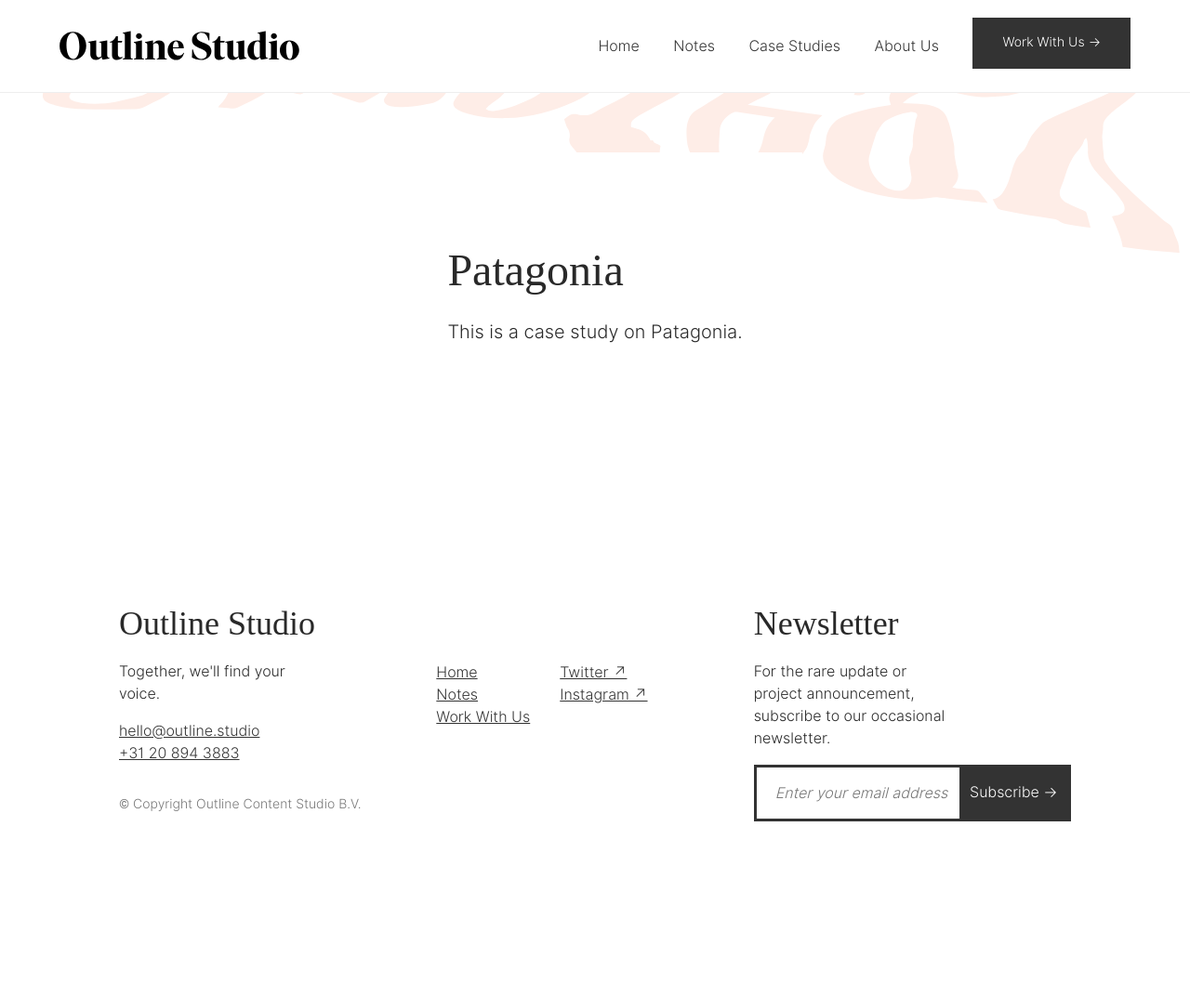
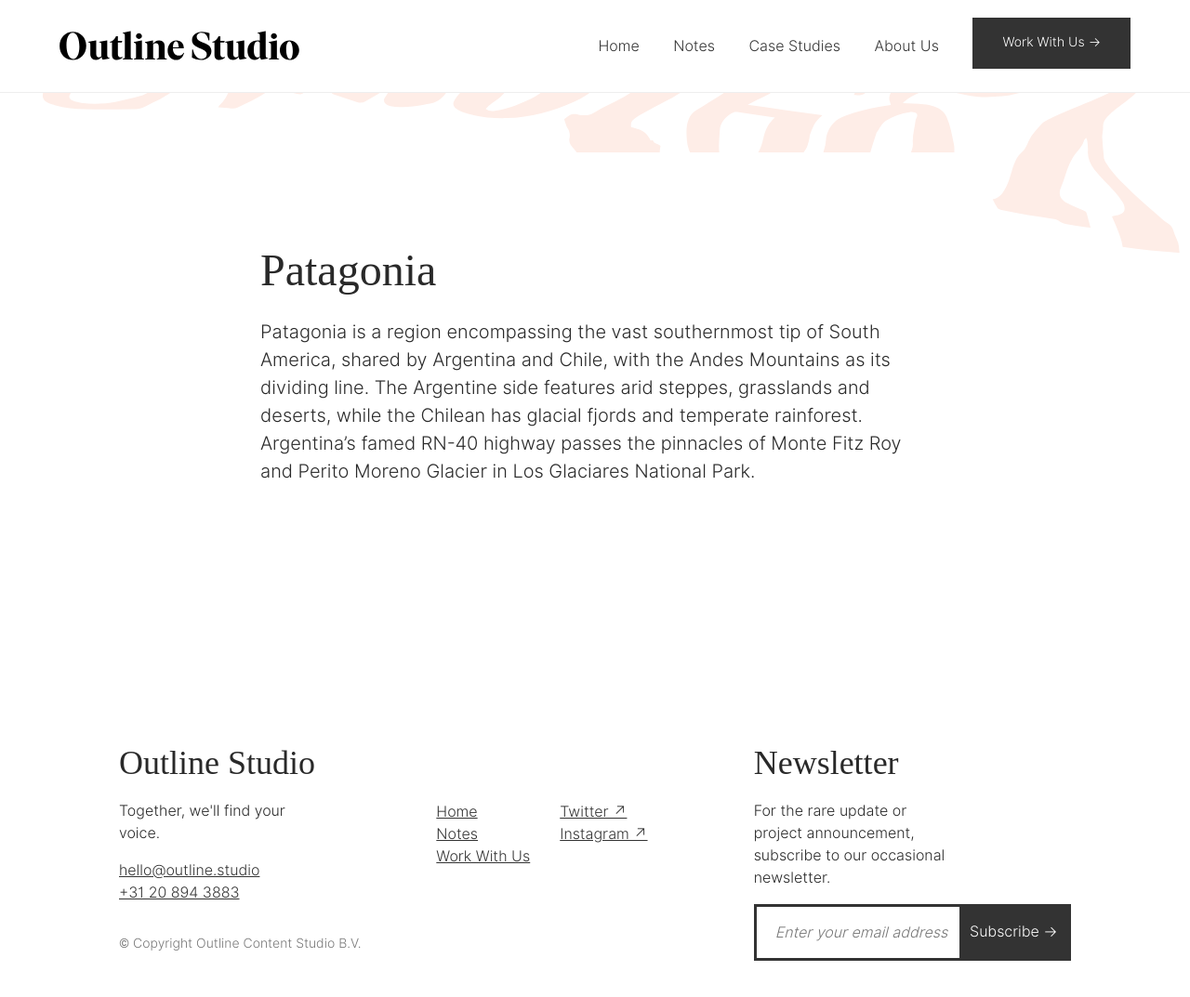
Before and after one commit to aarongilmore/outline-studio, a Jekyll site: the page built from _case-studies/test.markdown, in a window 1280 px wide and 1106 px high. Shown: the top 1073 px of the window at 93% size. Built offline with Jekyll 4.4.1, drawn with Linux system fonts in a browser that asks for light colours; nearby versions of some CDN libraries; some web fonts are replaced.

Commit message:
Updated Test

```diff
--- a/_case-studies/test.markdown
+++ b/_case-studies/test.markdown
@@ -7,4 +7,4 @@
 layout: case-study
 ---
 
-This is a case study on Patagonia.
+Patagonia is a region encompassing the vast southernmost tip of South America, shared by Argentina and Chile, with the Andes Mountains as its dividing line. The Argentine side features arid steppes, grasslands and deserts, while the Chilean has glacial fjords and temperate rainforest. Argentina’s famed RN-40 highway passes the pinnacles of Monte Fitz Roy and Perito Moreno Glacier in Los Glaciares National Park.
```
